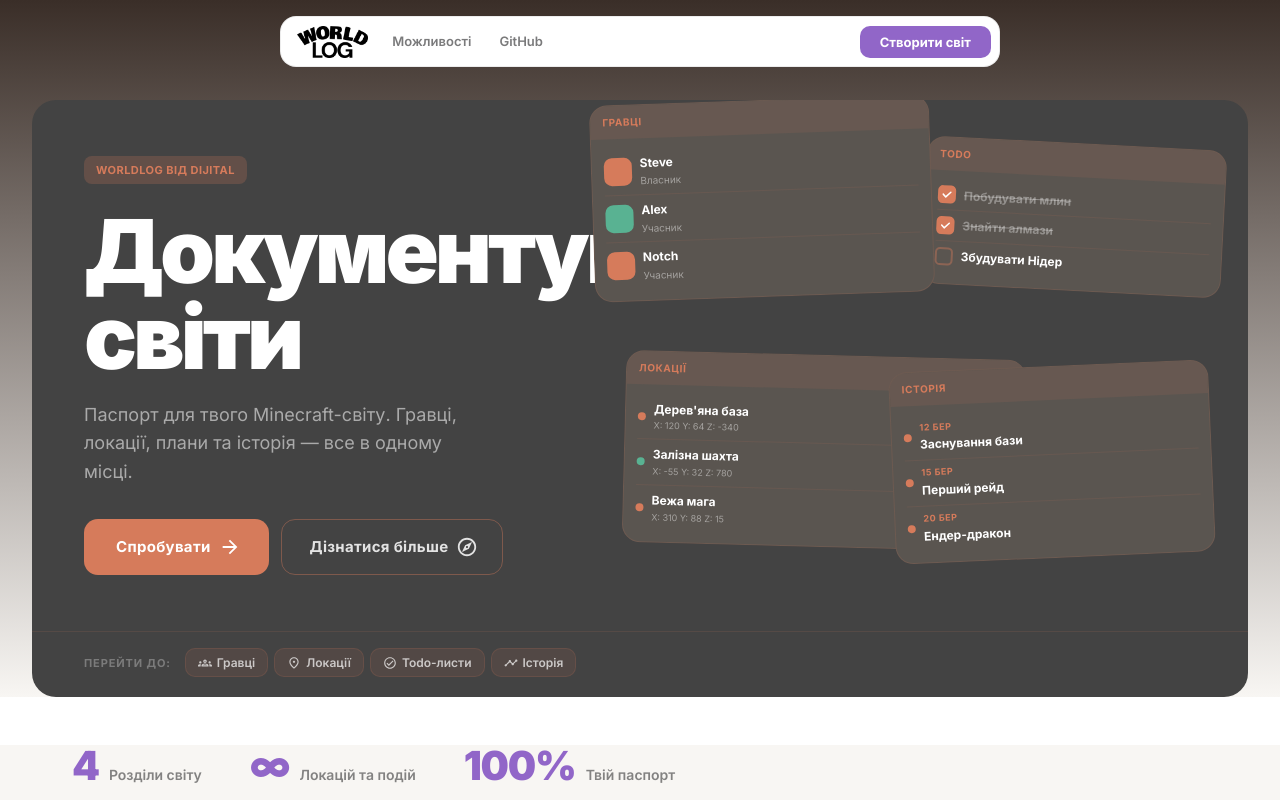
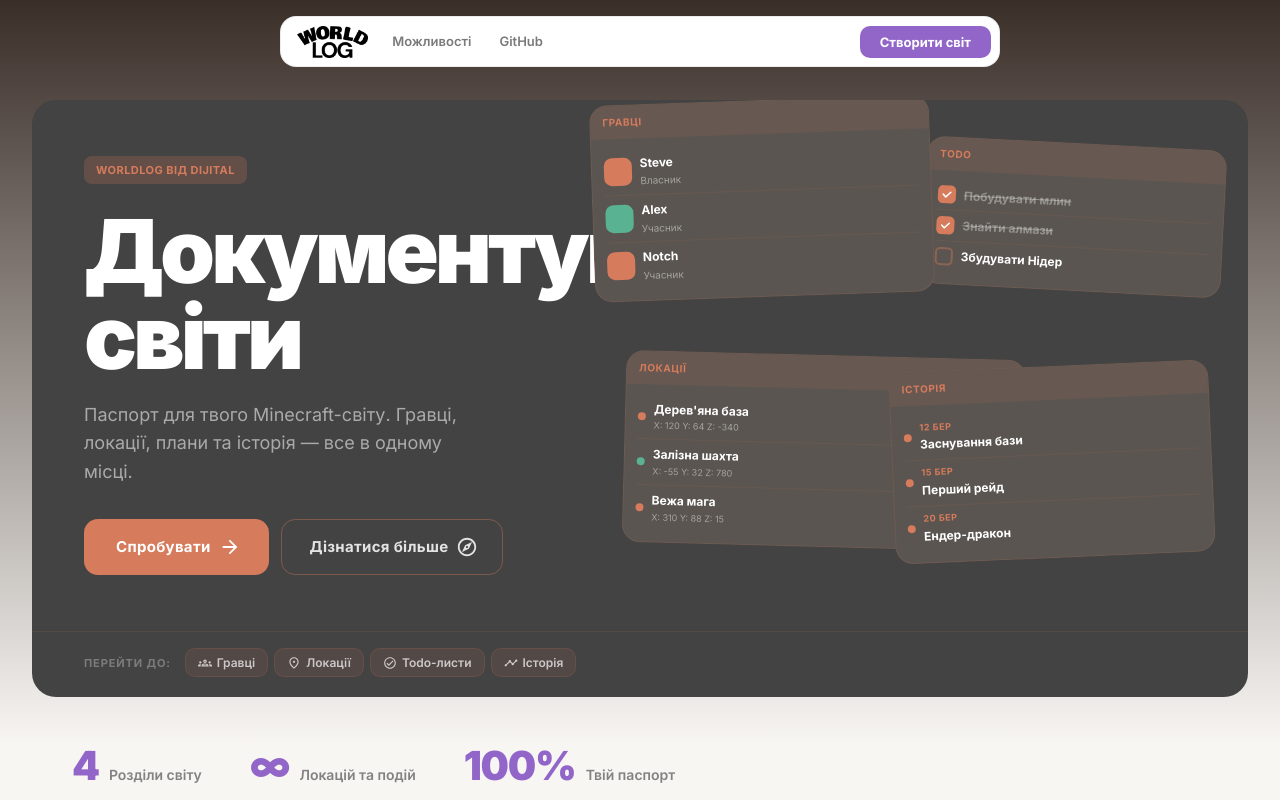
Before and after one commit to ttjelky/Worldlog, a React (Vite) app in the folder frontend/: page / in a window 1280 px wide. Shown: the top 800 px of the page. Built offline with nearby package versions, Linux system fonts and the light colour scheme; no server answers.

Commit message:
fix: smooth gradient transition from hero to stats, no strip

```diff
--- a/frontend/src/features/landing/components/Hero/Hero.module.css
+++ b/frontend/src/features/landing/components/Hero/Hero.module.css
@@ -5,13 +5,13 @@
    ───────────────────────────────────────── */
 
 .heroSection {
-  padding: 88px 24px 0;
+  padding: 88px 24px 48px;
   background: linear-gradient(180deg, #3a2e28 0%, #f8f6f3 100%);
 }
 
 @media (min-width: 900px) {
   .heroSection {
-    padding: 100px 32px 0;
+    padding: 100px 32px 48px;
   }
 }
 
@@ -362,7 +362,7 @@
 
 @media (max-width: 899px) {
   .heroSection {
-    padding: 80px 16px 0;
+    padding: 80px 16px 40px;
   }
 
   .heroCard {
--- a/frontend/src/features/landing/components/StatsBar/StatsBar.module.css
+++ b/frontend/src/features/landing/components/StatsBar/StatsBar.module.css
@@ -3,7 +3,6 @@
    ───────────────────────────────────────── */
 
 .statsBar {
-  margin-top: 48px;
   background: #f8f6f3;
 }
 
```
